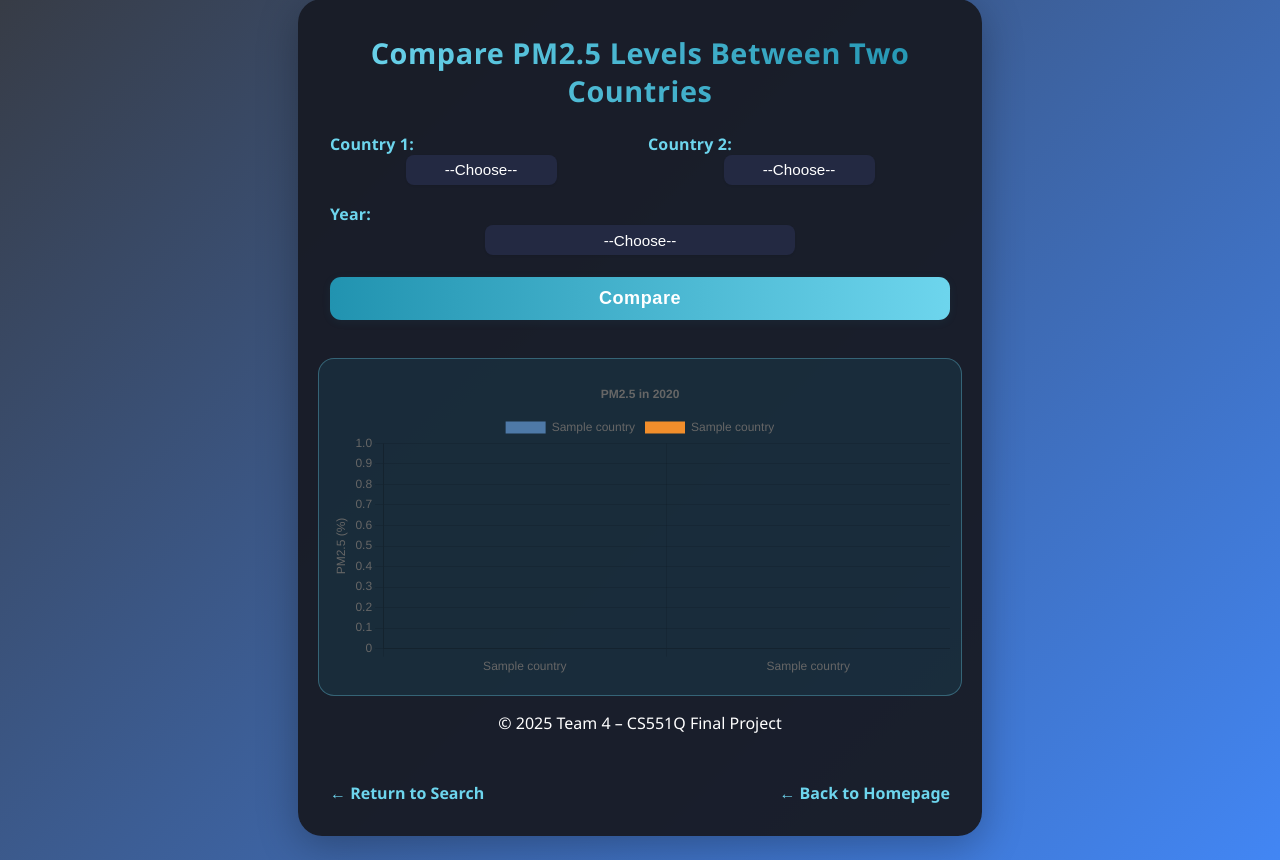
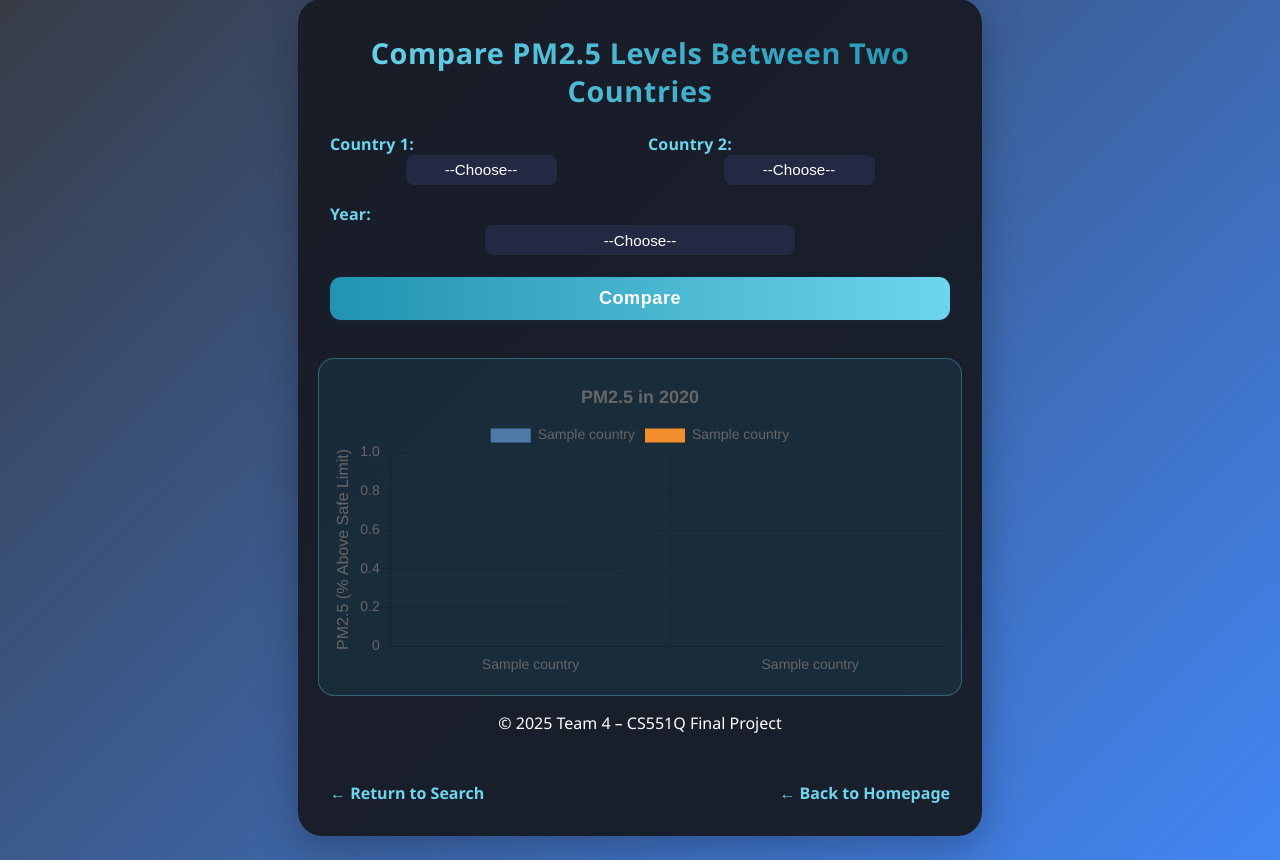
Before and after one commit to sita1013/Team_4_Deployment, a Django app: template countries/templates/countries/barchart_compare.html in a window 1280 px wide. Shown: the part 25-885 px from the top of the page. Run offline with Django 5.2, Linux system fonts and the light colour scheme; tables that the repository leaves empty hold one stand-in row (values such as "Sample post"); the template is opened without the code that fills it: values that come from a table or form of the project are taken from there, most other values are stand-ins (such as "Sample title", 1, 10 or a date in 2020).

Commit message:
adjusting htmls to be same colour and text, etc

```diff
--- a/countries/templates/countries/barchart_compare.html
+++ b/countries/templates/countries/barchart_compare.html
@@ -127,9 +127,7 @@
       padding: 1.1rem 0.7rem;
       background: rgba(33,147,176,0.12);
       border-radius: 1rem;
-      border: 1.5px solid #6dd5ed55;
-      font-size: 1.22rem;
-      font-weight: 500;
+      border: 1.5px solid rgba(109, 213, 237, 0.33);
       min-height: 2.5rem;
       color: #fff;
     }
@@ -159,16 +157,6 @@
       .pm-nav { flex-direction: column; gap:0.5rem; text-align:center;}
     }
 
-    .pm-country-labels {
-        display: flex;
-        justify-content: space-between;
-        width: 100%;
-        padding: 0.5rem 0.7rem;
-        font-size: 1.1rem;
-        font-weight: 600;
-        color: #6dd5ed;
-        letter-spacing: 0.02em;
-      }
 
   </style>
 </head>
@@ -185,9 +173,9 @@
                 <option value="{{ country.code }}" {% if country.code == country1_code %}selected{% endif %}>{{ country.name }}</option>
               {% endfor %}
             </select>
-          </div>
+        </div>
 
-          <div class="pm-field">
+        <div class="pm-field">
             <label for="country2">Country 2:</label>
             <select name="country2" id="country2">
               <option value="">--Choose--</option>
@@ -227,7 +215,7 @@
               {
                 label: '{{ record1.country.name }}',
                 data: [{{ record1.value|default:"0" }}, 0],
-                backgroundColor: '#4e79a7'
+                backgroundColor: '#4e79a8'
               },
               {
                 label: '{{ record2.country.name }}',
@@ -241,15 +229,39 @@
             plugins: {
               title: {
                 display: true,
-                text: 'PM2.5 in {{ selected_year }}'
+                text: 'PM2.5 in {{ selected_year }}',
+                font: {
+                  size: 18
+                }
+              },
+              legend: {
+                labels: {
+                  font: {
+                    size: 14
+                  }
+                }
               }
             },
             scales: {
+              x: {
+                ticks: {
+                  font: {
+                    size: 14
+                  }
+                }
+              },
               y: {
-                beginAtZero: true,
+                ticks: {
+                  font: {
+                    size: 14
+                  }
+                },
                 title: {
                   display: true,
-                  text: 'PM2.5 (%)'
+                  text: 'PM2.5 (% Above Safe Limit)',
+                  font: {
+                    size: 16
+                  }
                 }
               }
             }
```
Also changed, not shown: countries/templates/countries/pm25_lookup.html (+4 -4 lines).
